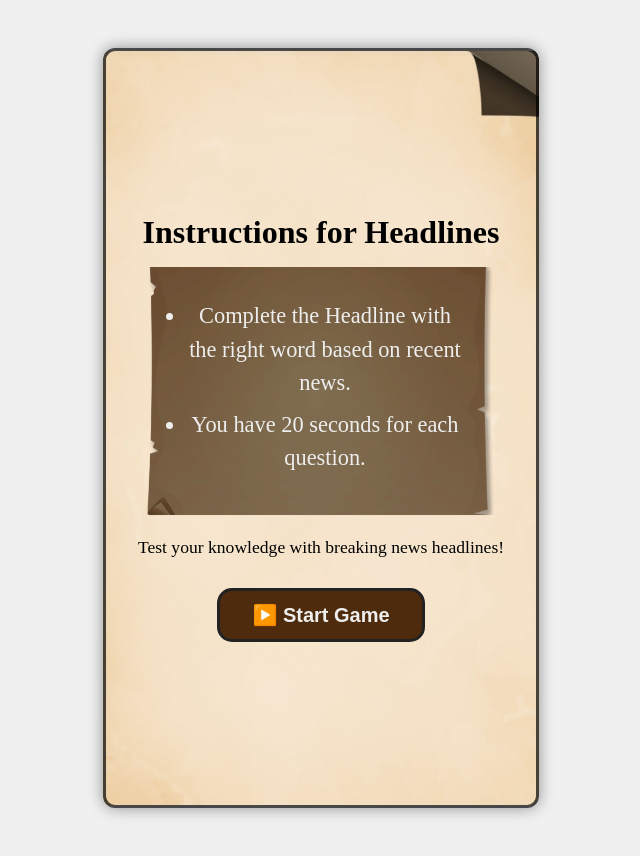
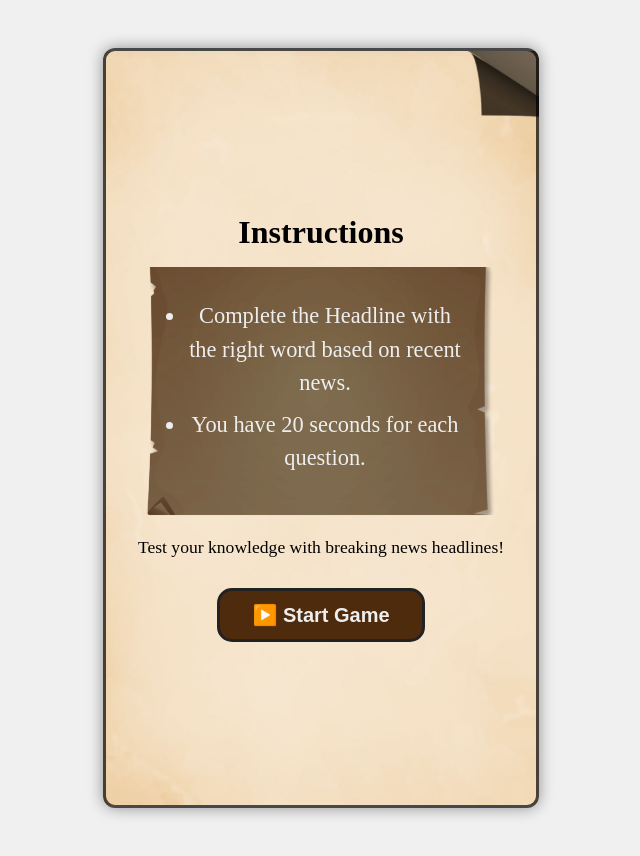
Before and after one commit to Kalmeshwar27/headlinesreact, a React (Create React App) app: page /game in a window 1280 px wide. Shown: the whole page, without its empty margins (319-959 px from the left). Built offline with nearby package versions, Linux system fonts and the light colour scheme.

Commit message:
updated code

```diff
--- a/src/App.js
+++ b/src/App.js
@@ -176,7 +176,7 @@ useEffect(() => {
   if (!started) {
     return (
       <div className="start-screen">
-        <h1>Instructions for Headlines</h1>
+        <h1>Instructions</h1>
         <div className="instructions">
            <div className="start-box">
           <ul>
```
